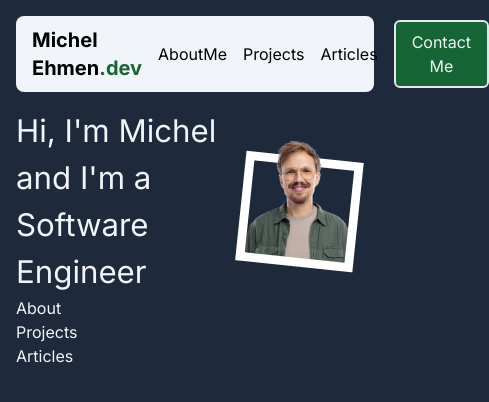
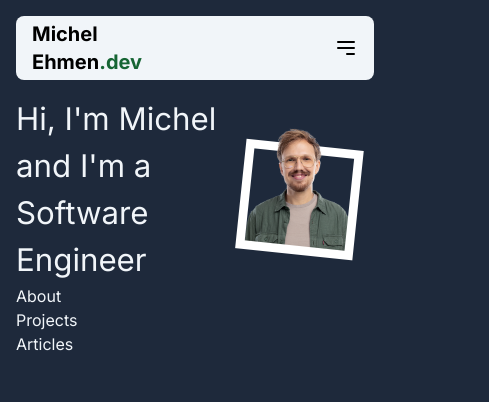
Before and after one commit to MichelEhmen/personal-website, a Next.js app: page / in a window 390 px wide. Shown: the top 402 px of the page, 489 px wide, since content can reach past the window. Built offline with nearby package versions, Linux system fonts and the light colour scheme.

Commit message:
3: update general styling

```diff
--- a/src/app/_components/Navbar.tsx
+++ /dev/null
@@ -1,34 +0,0 @@
-import Button from '@/components/Button'
-import classNames from 'classnames'
-
-type NavbarProps = {
-  className?: string
-}
-const Navbar = ({ className }: NavbarProps) => {
-  const navbarItems = ['AboutMe', 'Projects', 'Articles']
-
-  return (
-    <div
-      className={classNames(
-        className,
-        'flex items-center justify-between gap-4 rounded-lg bg-secondary py-1 text-black'
-      )}
-    >
-      <a href="#" className="flex flex-col text-xl font-bold">
-        <div>Michel</div>
-        <div>
-          Ehmen<span className="text-primary">.dev</span>
-        </div>
-      </a>
-      <div className="flex gap-4">
-        {navbarItems.map((navbarItem, idx) => (
-          <a href="#" key={idx}>
-            {navbarItem}
-          </a>
-        ))}
-      </div>
-      <Button>Contact Me</Button>
-    </div>
-  )
-}
-export default Navbar
--- /dev/null
+++ b/src/components/Navbar.tsx
@@ -0,0 +1,99 @@
+'use client'
+import { useState } from 'react'
+import Button from '@/components/Button'
+import classNames from 'classnames'
+
+type NavbarProps = {
+  className?: string
+}
+
+const Navbar = ({ className }: NavbarProps) => {
+  const [isMenuOpen, setIsMenuOpen] = useState(false)
+  const navbarItems = ['AboutMe', 'Projects', 'Articles']
+
+  return (
+    <nav
+      className={classNames(
+        className,
+        `relative flex items-center justify-between gap-4 ${
+          isMenuOpen ? 'rounded-t-lg' : 'rounded-lg'
+        } bg-secondary px-4 py-1 text-black`
+      )}
+    >
+      <a href="#" className="flex flex-col text-xl font-bold">
+        <div>Michel</div>
+        <div>
+          Ehmen<span className="text-primary">.dev</span>
+        </div>
+      </a>
+
+      <button className="md:hidden" onClick={() => setIsMenuOpen(!isMenuOpen)}>
+        {isMenuOpen ? (
+          <svg
+            className="h-6 w-6"
+            fill="none"
+            stroke="currentColor"
+            viewBox="0 0 24 24"
+            xmlns="http://www.w3.org/2000/svg"
+          >
+            <path
+              strokeLinecap="round"
+              strokeLinejoin="round"
+              strokeWidth={2}
+              d="M6 18L18 6M6 6l12 12"
+            />
+          </svg>
+        ) : (
+          <svg
+            className="h-6 w-6"
+            fill="none"
+            stroke="currentColor"
+            viewBox="0 0 24 24"
+            xmlns="http://www.w3.org/2000/svg"
+          >
+            <path
+              strokeLinecap="round"
+              strokeLinejoin="round"
+              strokeWidth={2}
+              d="M4 6h16M4 12h16m-7 6h7"
+            />
+          </svg>
+        )}
+      </button>
+
+      {/* Navbar-Elemente */}
+      <div
+        className={`absolute left-0 top-16 flex w-full flex-col gap-2 rounded-b-lg  bg-secondary p-4 transition-all duration-300 ease-in-out md:relative md:left-auto md:top-0 md:w-auto md:flex-row md:gap-4 md:p-0 ${
+          isMenuOpen ? 'block' : 'hidden'
+        } md:block`}
+      >
+        {navbarItems.map((navbarItem, idx) => (
+          <a
+            href="#"
+            key={idx}
+            className="rounded-md p-2 text-black hover:bg-gray-100"
+          >
+            {navbarItem}
+          </a>
+        ))}
+        <Button className="mt-2 md:mt-0">Contact Me</Button>
+      </div>
+
+      {/* Inhalte für die Desktop-Ansicht */}
+      {/* <div className="hidden gap-4 md:flex"> */}
+      {/*   {navbarItems.map((navbarItem, idx) => ( */}
+      {/*     <a */}
+      {/*       href="#" */}
+      {/*       key={idx} */}
+      {/*       className="rounded-md p-2 text-black hover:bg-gray-100" */}
+      {/*     > */}
+      {/*       {navbarItem} */}
+      {/*     </a> */}
+      {/*   ))} */}
+      {/*   <Button>Contact Me</Button> */}
+      {/* </div> */}
+    </nav>
+  )
+}
+
+export default Navbar
```
Also changed, not shown: src/app/page.tsx (+5 -5 lines), src/sections/about/components/About.tsx (renamed from src/features/about/components/About.tsx), src/sections/about/index.ts (renamed from src/features/about/index.ts), src/sections/articles/components/Articles.tsx (renamed from src/features/articles/components/Articles.tsx), src/sections/articles/index.ts (renamed from src/features/articles/index.ts), src/sections/home/components/Home.tsx (renamed from src/features/home/components/Home.tsx), src/sections/home/index.ts (renamed from src/features/home/index.ts), src/sections/projects/components/Projects.tsx (renamed from src/features/projects/components/Projects.tsx), src/sections/projects/index.ts (renamed from src/features/projects/index.ts).
